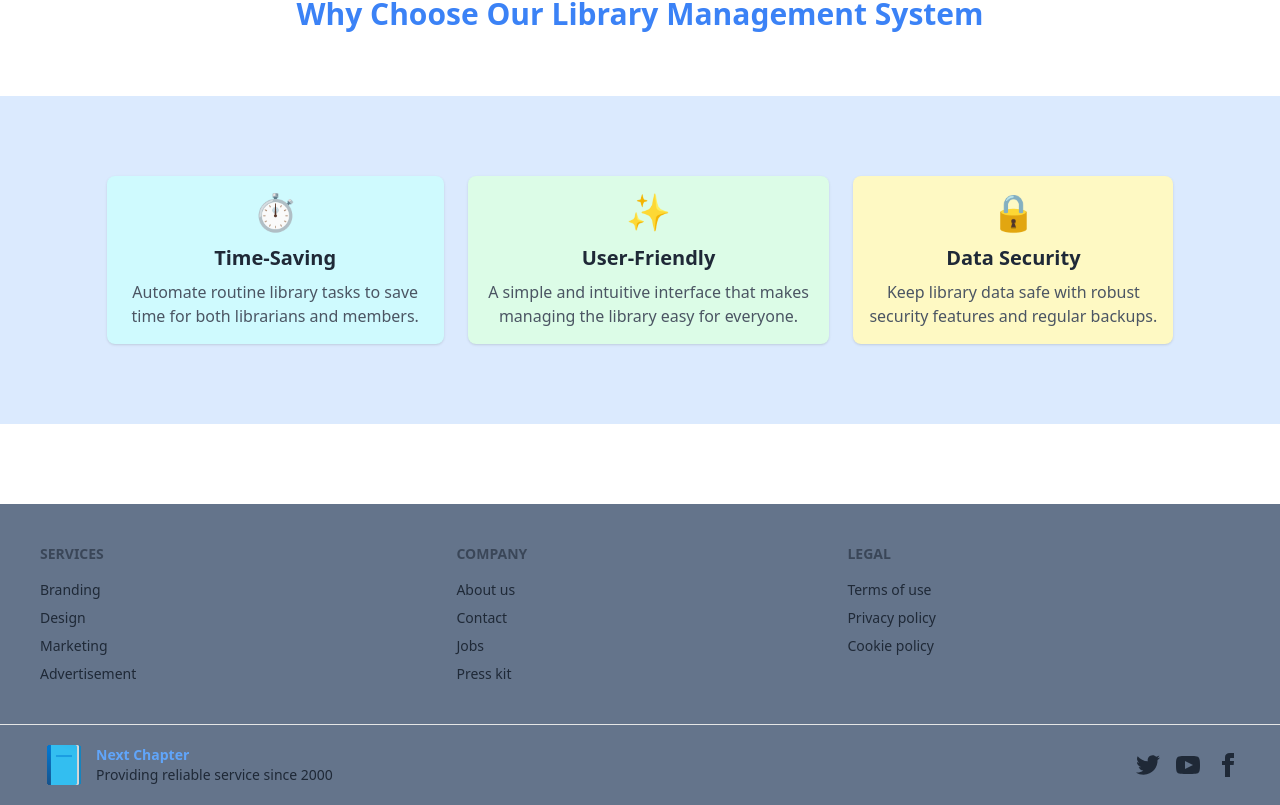
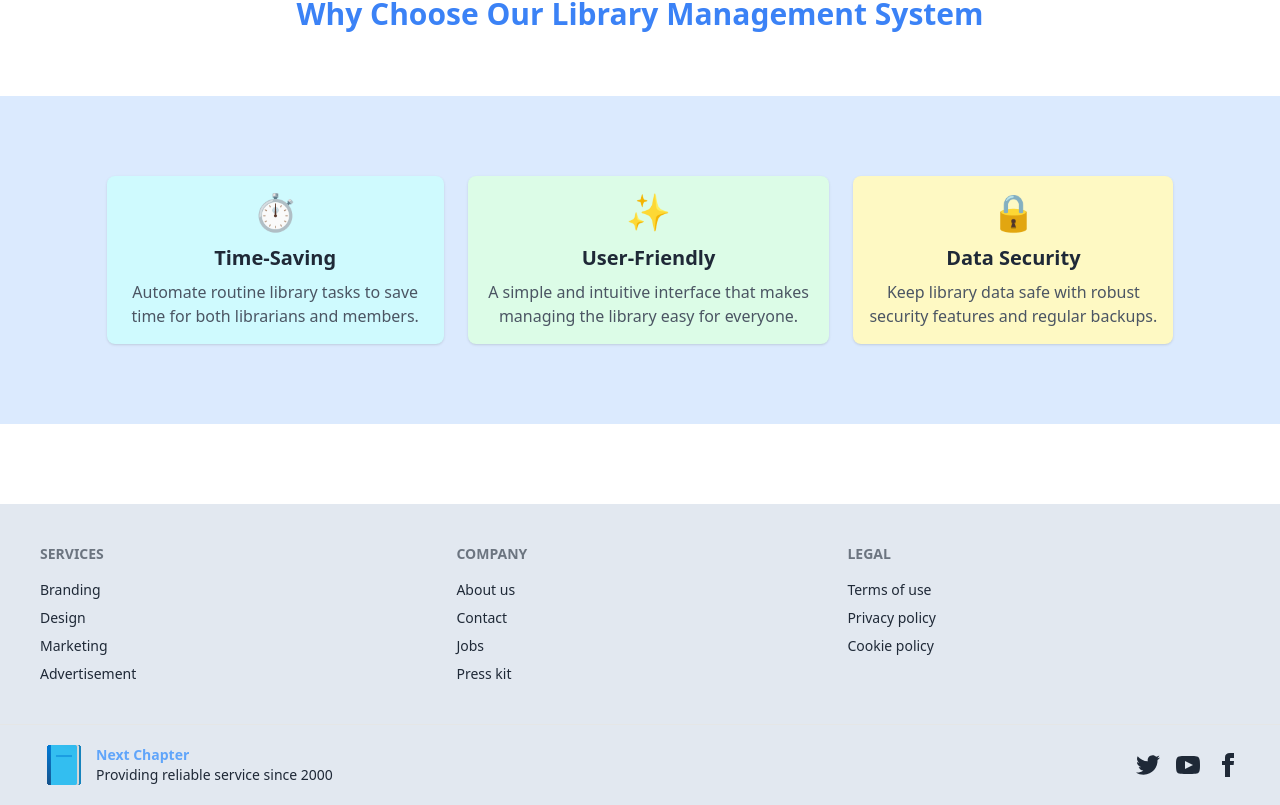
Before and after one commit to Apurbo-Knight/Book-Shelf, a React (Vite) app: page / in a window 1280 px wide. Shown: the part 1760-2565 px from the top of the page. Built offline with nearby package versions, Linux system fonts and the light colour scheme; no server answers.

Commit message:
footer color changed

```diff
--- a/src/shared/Footer.jsx
+++ b/src/shared/Footer.jsx
@@ -4,7 +4,7 @@ import logo from "../assets/kids.gif";
 const Footer = () => {
   return (
     <div>
-      <footer className="footer bg-slate-500 text-base-content p-10 ">
+      <footer className="footer bg-slate-200 text-base-content p-10 ">
         <nav>
           <h6 className="footer-title">Services</h6>
           <a className="link link-hover">Branding</a>
@@ -26,7 +26,7 @@ const Footer = () => {
           <a className="link link-hover">Cookie policy</a>
         </nav>
       </footer>
-      <footer className="footer bg-slate-500 text-base-content border-base-300 border-t px-10 py-4">
+      <footer className="footer bg-slate-200 text-base-content border-base-300 border-t px-10 py-4">
         <aside className="grid-flow-col items-center">
           <img src={logo} alt="" />
           <p>
```
